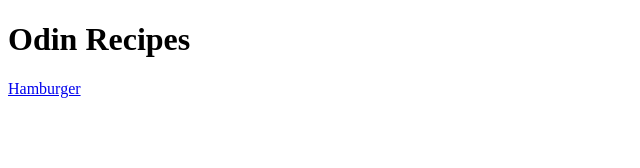
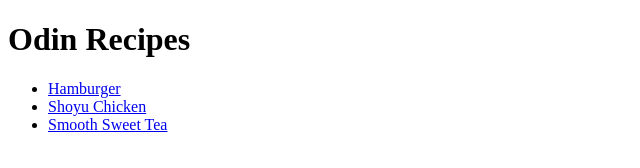
Before and after one commit to tranthedan0303/odin-recipes, a plain HTML site: page index.html in a window 1280 px wide. Shown: the whole page, without its empty margins (0-640 px from the left). Drawn offline with Linux system fonts and the light colour scheme.

Commit message:
Link all recipes on the home page

```diff
--- a/index.html
+++ b/index.html
@@ -7,6 +7,10 @@
 </head>
 <body>
     <h1>Odin Recipes</h1>
-    <a href="recipes/hamburger.html">Hamburger</a>
+    <ul>
+        <li><a href="recipes/hamburger.html">Hamburger</a></li>
+        <li><a href="recipes/shoyuchicken.html">Shoyu Chicken</a></li>
+        <li><a href="recipes/smooth-sweet-tea.html">Smooth Sweet Tea</a></li>
+    </ul>
 </body>
 </html>
```
